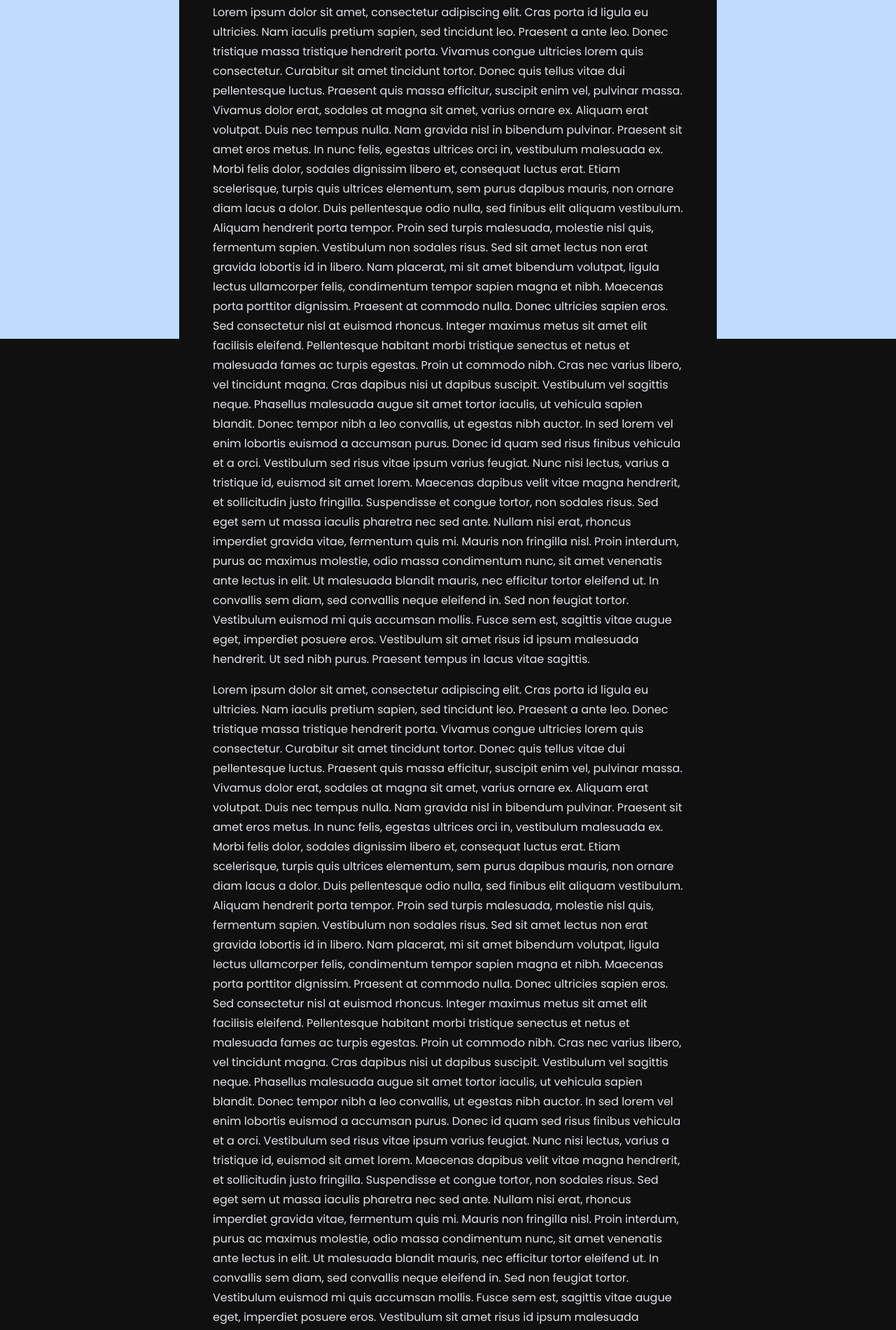
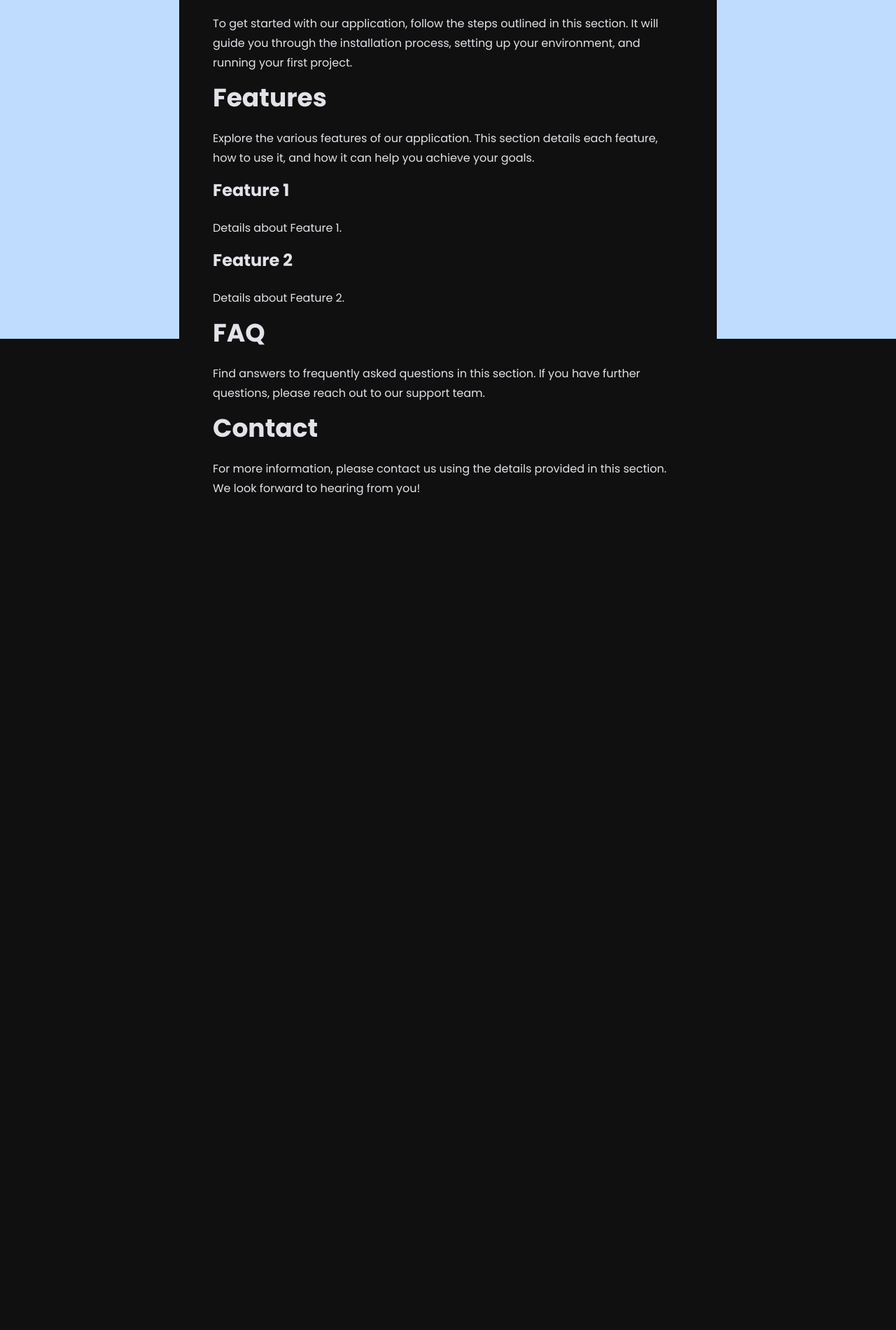
Before and after one commit to ShawnEdgell/skaterxl-mod-docs-ts, a SvelteKit app: page / in a window 1280 px wide. Shown: the part 316-2216 px from the top of the page at 70% size. After the commit the page ends 1092 px from the top, so only its background shows below. Built offline with nearby package versions, Linux system fonts and the light colour scheme.

Commit message:
added ssr

```diff
--- a/package.json
+++ b/package.json
@@ -13,6 +13,8 @@
 	},
 	"devDependencies": {
 		"@sveltejs/adapter-auto": "^3.0.0",
+		"@sveltejs/adapter-node": "^4.0.1",
+		"@sveltejs/adapter-static": "^3.0.1",
 		"@sveltejs/kit": "^2.0.0",
 		"@sveltejs/vite-plugin-svelte": "^3.0.0",
 		"@types/eslint": "^8.56.0",
--- a/src/app.html
+++ b/src/app.html
@@ -6,6 +6,7 @@
 		<link rel="preconnect" href="https://fonts.googleapis.com">
 		<link rel="preconnect" href="https://fonts.gstatic.com" crossorigin>
 		<link href="https://fonts.googleapis.com/css2?family=Poppins:ital,wght@0,100;0,200;0,300;0,400;0,500;0,600;0,700;0,800;0,900;1,100;1,200;1,300;1,400;1,500;1,600;1,700;1,800;1,900&display=swap" rel="stylesheet">
+
 		<meta name="viewport" content="width=device-width, initial-scale=1" />
 		%sveltekit.head%
 	</head>
--- /dev/null
+++ b/src/lib/actions.ts
@@ -0,0 +1,24 @@
+import { headers } from '$lib/stores'; // Adjust the import path as necessary
+
+export function captureHeaders(node: HTMLElement) {
+    const update = () => {
+        const headerElements = node.querySelectorAll('h1, h2, h3');
+        const headerData = Array.from(headerElements).map((header: Element) => ({
+            text: header.textContent || '', // Safe fallback
+            id: (header as HTMLElement).id // Assert as HTMLElement to access the id property
+        }));
+
+        headers.set(headerData);
+    };
+
+    update();
+
+    // Optional: Re-run on dynamic content changes within node
+    // Consider using MutationObserver if your content changes dynamically
+
+    return {
+        destroy() {
+            // Cleanup if needed
+        }
+    };
+}
--- a/src/lib/stores.ts
+++ b/src/lib/stores.ts
@@ -0,0 +1,13 @@
+// src/lib/stores.ts
+import { writable } from 'svelte/store';
+
+interface Header {
+  text: string;
+  id: string;
+}
+
+export const headers = writable<Header[]>([]);
+
+export function clearHeaders() {
+  headers.set([]);
+}
--- a/src/routes/+layout.svelte
+++ b/src/routes/+layout.svelte
@@ -1,12 +1,36 @@
-<script>
-	import { page } from '$app/stores';
-	import { writable } from 'svelte/store';
-	import '../app.css';
+<script lang="ts">
+    import { afterUpdate } from 'svelte';
+    import { page } from '$app/stores';
+    import { headers, clearHeaders } from '$lib/stores';
+    import { captureHeaders } from '$lib/actions';
+    import { writable } from 'svelte/store';
+    import '../app.css';
 
-	// Reactive statement to get the current path
-	$: currentPath = $page.url.pathname;
-	const menuOpen = writable(false);
+    const menuOpen = writable(false);
+
+    // Reactive statement for currentPath, using $page store
+    $: currentPath = $page.url.pathname;
+
+    // Clear headers on page navigation
+    $: {
+        clearHeaders();
+        // Ensure capturing headers after the page/store update
+        afterUpdate(() => {
+            captureHeaders(contentNode);
+        });
+    }
+
+    // Define the click handler function here
+    function toggleMenu() {
+        menuOpen.update((n) => !n);
+
+        function updateHeaders() {
+            // This function should trigger the logic to re-capture headers based on the current page
+            // It might involve directly calling captureHeaders again, or triggering an update in a way that the captureHeaders action picks up
+        }
+    }
 </script>
+
 
 <div class="w-full flex justify-center">
 	<div class="max-w-custom-8xl">
@@ -14,7 +38,7 @@
 			class="flex flex-col backdrop-blur-md text-sm justify-between md:justify-end sticky p-6 top-0 z-10"
 		>
 			<!-- Hamburger Icon for small screens -->
-			<button class="md:hidden text-white" on:click={() => menuOpen.update((n) => !n)}>
+			<button class="md:hidden text-white" on:click={toggleMenu}>
 				<svg class="h-6 w-6" fill="none" viewBox="0 0 24 24" stroke="currentColor">
 					<path
 						stroke-linecap="round"
@@ -72,7 +96,7 @@
 			</div>
 
 			<!-- Main Content -->
-			<div class="md:p-12 p-6 flex flex-col">
+			<div use:captureHeaders class="md:p-12 p-6 flex flex-col">
 				<slot />
 			</div>
 
@@ -82,8 +106,14 @@
 					style="height: calc(100vh - 4.5rem);"
 					class="w-64 bg-blue-200 sticky top-custom-18 text-center p-6"
 				>
-					<!-- Inner Right Sidebar Content -->
-					On this page
+					<!-- Inner Right Sidebar Content, dynamically generated links -->
+					<aside>
+						<ul>
+							{#each $headers as { text, id }}
+								<li><a href={`#${id}`}>{text}</a></li>
+							{/each}
+						</ul>
+					</aside>
 				</div>
 			</div>
 		</div>
--- a/src/routes/+page.svelte
+++ b/src/routes/+page.svelte
@@ -1,65 +1,42 @@
-<h1>Skater XL Mod Docs</h1>
-<h2>Skater XL Mod Docs</h2>
-<h3>Skater XL Mod Docs</h3>
-<p>
-	Lorem ipsum dolor sit amet, consectetur adipiscing elit. Cras porta id ligula eu ultricies. Nam
-	iaculis pretium sapien, sed tincidunt leo. Praesent a ante leo. Donec tristique massa tristique
-	hendrerit porta. Vivamus congue ultricies lorem quis consectetur. Curabitur sit amet tincidunt
-	tortor. Donec quis tellus vitae dui pellentesque luctus. Praesent quis massa efficitur, suscipit
-	enim vel, pulvinar massa. Vivamus dolor erat, sodales at magna sit amet, varius ornare ex. Aliquam
-	erat volutpat. Duis nec tempus nulla. Nam gravida nisl in bibendum pulvinar. Praesent sit amet
-	eros metus. In nunc felis, egestas ultrices orci in, vestibulum malesuada ex. Morbi felis dolor,
-	sodales dignissim libero et, consequat luctus erat. Etiam scelerisque, turpis quis ultrices
-	elementum, sem purus dapibus mauris, non ornare diam lacus a dolor. Duis pellentesque odio nulla,
-	sed finibus elit aliquam vestibulum. Aliquam hendrerit porta tempor. Proin sed turpis malesuada,
-	molestie nisl quis, fermentum sapien. Vestibulum non sodales risus. Sed sit amet lectus non erat
-	gravida lobortis id in libero. Nam placerat, mi sit amet bibendum volutpat, ligula lectus
-	ullamcorper felis, condimentum tempor sapien magna et nibh. Maecenas porta porttitor dignissim.
-	Praesent at commodo nulla. Donec ultricies sapien eros. Sed consectetur nisl at euismod rhoncus.
-	Integer maximus metus sit amet elit facilisis eleifend. Pellentesque habitant morbi tristique
-	senectus et netus et malesuada fames ac turpis egestas. Proin ut commodo nibh. Cras nec varius
-	libero, vel tincidunt magna. Cras dapibus nisi ut dapibus suscipit. Vestibulum vel sagittis neque.
-	Phasellus malesuada augue sit amet tortor iaculis, ut vehicula sapien blandit. Donec tempor nibh a
-	leo convallis, ut egestas nibh auctor. In sed lorem vel enim lobortis euismod a accumsan purus.
-	Donec id quam sed risus finibus vehicula et a orci. Vestibulum sed risus vitae ipsum varius
-	feugiat. Nunc nisi lectus, varius a tristique id, euismod sit amet lorem. Maecenas dapibus velit
-	vitae magna hendrerit, et sollicitudin justo fringilla. Suspendisse et congue tortor, non sodales
-	risus. Sed eget sem ut massa iaculis pharetra nec sed ante. Nullam nisi erat, rhoncus imperdiet
-	gravida vitae, fermentum quis mi. Mauris non fringilla nisl. Proin interdum, purus ac maximus
-	molestie, odio massa condimentum nunc, sit amet venenatis ante lectus in elit. Ut malesuada
-	blandit mauris, nec efficitur tortor eleifend ut. In convallis sem diam, sed convallis neque
-	eleifend in. Sed non feugiat tortor. Vestibulum euismod mi quis accumsan mollis. Fusce sem est,
-	sagittis vitae augue eget, imperdiet posuere eros. Vestibulum sit amet risus id ipsum malesuada
-	hendrerit. Ut sed nibh purus. Praesent tempus in lacus vitae sagittis.
-</p>
-<p>
-	Lorem ipsum dolor sit amet, consectetur adipiscing elit. Cras porta id ligula eu ultricies. Nam
-	iaculis pretium sapien, sed tincidunt leo. Praesent a ante leo. Donec tristique massa tristique
-	hendrerit porta. Vivamus congue ultricies lorem quis consectetur. Curabitur sit amet tincidunt
-	tortor. Donec quis tellus vitae dui pellentesque luctus. Praesent quis massa efficitur, suscipit
-	enim vel, pulvinar massa. Vivamus dolor erat, sodales at magna sit amet, varius ornare ex. Aliquam
-	erat volutpat. Duis nec tempus nulla. Nam gravida nisl in bibendum pulvinar. Praesent sit amet
-	eros metus. In nunc felis, egestas ultrices orci in, vestibulum malesuada ex. Morbi felis dolor,
-	sodales dignissim libero et, consequat luctus erat. Etiam scelerisque, turpis quis ultrices
-	elementum, sem purus dapibus mauris, non ornare diam lacus a dolor. Duis pellentesque odio nulla,
-	sed finibus elit aliquam vestibulum. Aliquam hendrerit porta tempor. Proin sed turpis malesuada,
-	molestie nisl quis, fermentum sapien. Vestibulum non sodales risus. Sed sit amet lectus non erat
-	gravida lobortis id in libero. Nam placerat, mi sit amet bibendum volutpat, ligula lectus
-	ullamcorper felis, condimentum tempor sapien magna et nibh. Maecenas porta porttitor dignissim.
-	Praesent at commodo nulla. Donec ultricies sapien eros. Sed consectetur nisl at euismod rhoncus.
-	Integer maximus metus sit amet elit facilisis eleifend. Pellentesque habitant morbi tristique
-	senectus et netus et malesuada fames ac turpis egestas. Proin ut commodo nibh. Cras nec varius
-	libero, vel tincidunt magna. Cras dapibus nisi ut dapibus suscipit. Vestibulum vel sagittis neque.
-	Phasellus malesuada augue sit amet tortor iaculis, ut vehicula sapien blandit. Donec tempor nibh a
-	leo convallis, ut egestas nibh auctor. In sed lorem vel enim lobortis euismod a accumsan purus.
-	Donec id quam sed risus finibus vehicula et a orci. Vestibulum sed risus vitae ipsum varius
-	feugiat. Nunc nisi lectus, varius a tristique id, euismod sit amet lorem. Maecenas dapibus velit
-	vitae magna hendrerit, et sollicitudin justo fringilla. Suspendisse et congue tortor, non sodales
-	risus. Sed eget sem ut massa iaculis pharetra nec sed ante. Nullam nisi erat, rhoncus imperdiet
-	gravida vitae, fermentum quis mi. Mauris non fringilla nisl. Proin interdum, purus ac maximus
-	molestie, odio massa condimentum nunc, sit amet venenatis ante lectus in elit. Ut malesuada
-	blandit mauris, nec efficitur tortor eleifend ut. In convallis sem diam, sed convallis neque
-	eleifend in. Sed non feugiat tortor. Vestibulum euismod mi quis accumsan mollis. Fusce sem est,
-	sagittis vitae augue eget, imperdiet posuere eros. Vestibulum sit amet risus id ipsum malesuada
-	hendrerit. Ut sed nibh purus. Praesent tempus in lacus vitae sagittis.
-</p>
+<script lang="ts">
+	// Any script content needed for this page
+</script>
+
+<article>
+	<h1 id="introduction">Introduction</h1>
+	<p>
+		This is the introduction section of our documentation page. Here you will find an overview of
+		the features and capabilities of our application.
+	</p>
+
+	<h2 id="getting-started">Getting Started</h2>
+	<p>
+		To get started with our application, follow the steps outlined in this section. It will guide
+		you through the installation process, setting up your environment, and running your first
+		project.
+	</p>
+
+	<h2 id="features">Features</h2>
+	<p>
+		Explore the various features of our application. This section details each feature, how to use
+		it, and how it can help you achieve your goals.
+	</p>
+
+	<h3 id="feature1">Feature 1</h3>
+	<p>Details about Feature 1.</p>
+
+	<h3 id="feature2">Feature 2</h3>
+	<p>Details about Feature 2.</p>
+
+	<h2 id="faq">FAQ</h2>
+	<p>
+		Find answers to frequently asked questions in this section. If you have further questions,
+		please reach out to our support team.
+	</p>
+
+	<h2 id="contact">Contact</h2>
+	<p>
+		For more information, please contact us using the details provided in this section. We look
+		forward to hearing from you!
+	</p>
+</article>
```
Also changed, not shown: svelte.config.js (+10 -10 lines), src/lib/makeLinkable.ts (deleted), 1 other file (tests, documents, lock files or other folders).
